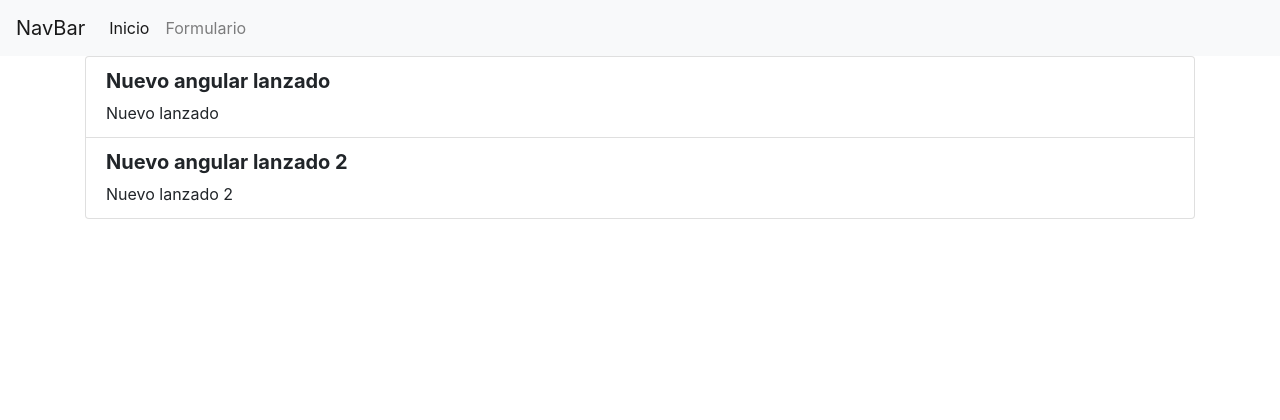
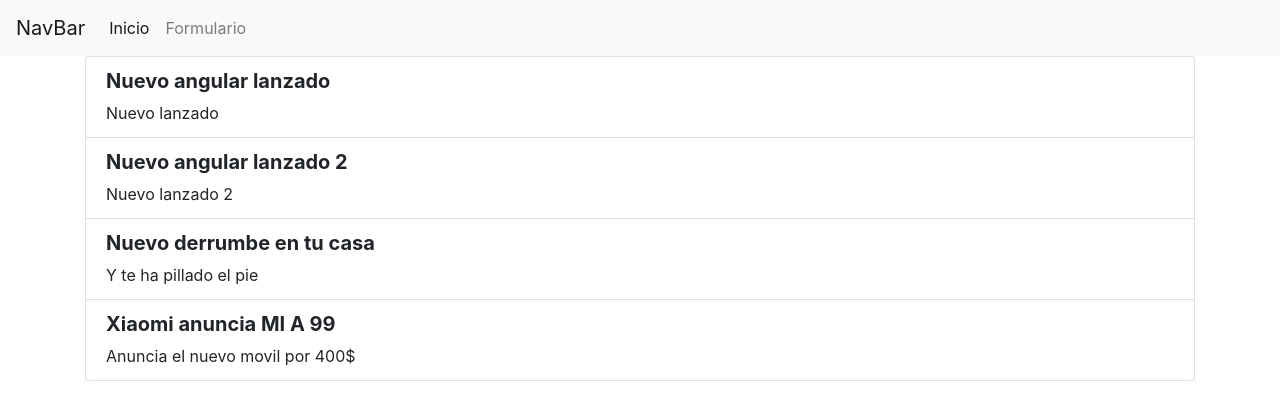
Before and after one commit to MIKELJOSEBA/UF1644, an Angular app: page / in a window 1280 px wide. Shown: the top 420 px of the page. Built offline with nearby package versions, Linux system fonts and the light colour scheme; data requests are answered from the project's data file.

Commit message:
Terminado formulario

```diff
--- a/db.json
+++ b/db.json
@@ -15,6 +15,22 @@
       "fecha": "13-1-2020",
       "textoCorto": "Nuevo lanzado 2",
       "texto": "Hoy se ha lanzado una nueva version de angular 2021"
+    },
+    {
+      "titulo": "Nuevo derrumbe en tu casa",
+      "textoCorto": "Y te ha pillado el pie",
+      "texto": "Ha ocurrido un nuevo derrumbe al lado de tu casa y te ha destrozado el pie. Robas una carta",
+      "imagen": "https://www.lavanguardia.com/r/GODO/LV/p6/WebSite/2019/09/23/Recortada/AFP_1KJ7C9_20190923124256154-411-kIkC-U475745814892kC-992x558@LaVanguardia-Web.jpg",
+      "fecha": "21-02-2020",
+      "id": 3
+    },
+    {
+      "titulo": "Xiaomi anuncia MI A 99",
+      "textoCorto": "Anuncia el nuevo movil por 400$",
+      "texto": "El que es el smartphone más esperado por parte de Redmi y que haría que el Xiaomi Mi 10 y Mi 10 Pro queden como un segundo plato para la mayoría de usuarios ya está siendo ultimado por parte de Xiaomi y Redmi. El Xiaomi Redmi K30 Pro, hermano mayor del Redmi K30 podría ver la luz mucho antes de lo esperado debido a una alta competencia en el mercado así como una mejor propuesta para el bolsillo de la mayoría de los usuarios.  El Xiaomi Redmi K30 Pro acaba de ser certificado por la unidad 3C de China. En dicha certificación encontramos que el modelo flagship de Redmi que contaría con el Snapdragon 865 llegaría acompañado de una carga a 30W de potencia como el Xiaomi Mi 10. En total se muestra que dicha carga es de 33W, pero entendemos que se trata de una carga a 30W que ya existe dentro de la firma y que seguiría los pasos del Xiaomi Mi 10 reduciendo su precio y especificaciones para poder ser un Top ventas dentro del segmento de la gama alta con especificaciones más ajustadas.",
+      "imagen": "https://cdn.eglobalcentral.com.es/images/detailed/86/xiaomi-redmi-note-8t-4gb-64gb-dual-sim-pf7axe.jpg",
+      "fecha": "21-02-2020",
+      "id": 4
     }
   ],
   "posts": [
--- a/src/app/paginas/formulario/formulario.component.html
+++ b/src/app/paginas/formulario/formulario.component.html
@@ -1,27 +1,49 @@
 <h1>Formulario</h1>
+
+{{ formulario.value | json }}
+
+{{ formulario.status | json  }}
 <div class="container">
     <div class="row">
         <div class="col-4 m-auto">
             <form [formGroup]="formulario" id="formularioPokemon" (ngSubmit)="enviar(formulario.value)">
-                <div class="form-group justify-content-center">
-                    <label for="nombre">Id</label>
-                    <input class="form-control mt-2 mb-2"
+              <!-- { "imagen": "", "titulo": "", "fecha": "", "textoCorto": "", "texto": "" }  -->
+              <div class="form-group">
+                <label for="titulo">Titulo</label>
+                <input
+                formControlName="titulo"
                 type="text"
-                        placeholder="Id producto"
-                        formControlName="id" disabled>
-
-                    <label for="nombre">Nombre</label>
-                    <input class="form-control mt-2 mb-2"
+                class="form-control"
+                id="titulo" placeholder="Titulo">
+              </div>
+              <div class="form-group">
+                <label for="imagen">Imagen</label>
+                <input
+                formControlName="imagen"
                 type="text"
-                        placeholder="nombre del producto"
-                        formControlName="nombre">
-
-                    <br>
+                class="form-control"
+                id="imagen" placeholder="Imagen">
+              </div>
+              <div class="form-group">
+                <label for="textoCorto">Texto Corto</label>
+                <input
+                formControlName="textoCorto"
+                type="text"
+                class="form-control"
+                id="textoCorto" placeholder="Texto Corto">
+              </div>
+              <div class="form-group">
+                <label for="texto">Texto</label>
+                <input
+                formControlName="texto"
+                type="text"
+                class="form-control"
+                id="texto" placeholder="Texto">
+              </div>
               <input class="my-2 mt-2 btn btn-block btn-warning"
                 type="submit"
                 form="formularioPokemon" [disabled]="formulario.invalid"
                 value="enviar">
-                </div>
             </form>
         </div>
     </div>
--- a/src/app/paginas/formulario/formulario.component.ts
+++ b/src/app/paginas/formulario/formulario.component.ts
@@ -1,6 +1,8 @@
 import { Component, OnInit } from '@angular/core';
 import { Router } from '@angular/router';
-import { FormBuilder } from '@angular/forms';
+import { FormBuilder, FormGroup, Validators } from '@angular/forms';
+import { NoticiasService } from 'src/app/services/noticias.service';
+import { Noticia } from 'src/app/model/noticia';
 
 @Component({
   selector: 'app-formulario',
@@ -9,15 +11,23 @@ import { FormBuilder } from '@angular/forms';
 })
 export class FormularioComponent implements OnInit {
 
+  formulario: FormGroup;
+
   constructor(private router : Router ,
-              private builder : FormBuilder,) {
-
-
+              private builder : FormBuilder,
+              private noticiasService: NoticiasService) {
+                this.formulario = this.builder.group({
+                  titulo: ['', [Validators.required]],
+                  imagen: ['', [Validators.required]],
+                  fecha: [''],
+                  textoCorto: ['', [Validators.required]],
+                  texto: ['', [Validators.required]]
+                });
   }//constructor
 
   ngOnInit() {
 
-  }//init
+  }//ngOnInit
 
   enviar(values : any)
     {
@@ -25,7 +35,27 @@ export class FormularioComponent implements OnInit {
       console.trace('Soy el metodo enviar del formularioComponent');
       console.trace('Enviar formulario %o', values);
 
+      let noticia = new Noticia();
+      noticia.id = values.id;
+      noticia.titulo = values.titulo;
+      noticia.textoCorto = values.textoCorto;
+      noticia.texto = values.texto;
+      noticia.imagen = values.imagen;
+
+      const hoy = new Date();
+      const dia = String(hoy.getDate()).padStart(2, '0');
+      const mes = String(hoy.getMonth() + 1).padStart(2, '0');
+      const anio = hoy.getFullYear();
+
+      noticia.fecha = `${dia}-${mes}-${anio}`;
+
+      this.noticiasService.post(noticia).subscribe(
+        dato => {
+          console.debug('Vengo de hacer el post y traigo %o', dato);
+          this.router.navigate(['']);
+        }
+      )
 
   }//enviar
 
-}//class
+}//FormularioComponent
--- a/src/app/services/noticias.service.ts
+++ b/src/app/services/noticias.service.ts
@@ -20,7 +20,13 @@ export class NoticiasService {
 
   getById(id: number): Observable<Noticia> {
     const url = `http://localhost:3000/noticias/${id}`;
-    console.trace('GET ALL ' + url);
+    console.trace('GET BY ID ' + url);
     return this.http.get<Noticia>(url);
   }
+
+  post(noticia: Noticia) {
+    const url = 'http://localhost:3000/noticias';
+    console.trace('GET BY ID ' + url);
+    return this.http.post(url, noticia);
+  }
 } // NoticiasService
```
Lines whose indentation alone changed are shown as unchanged.
